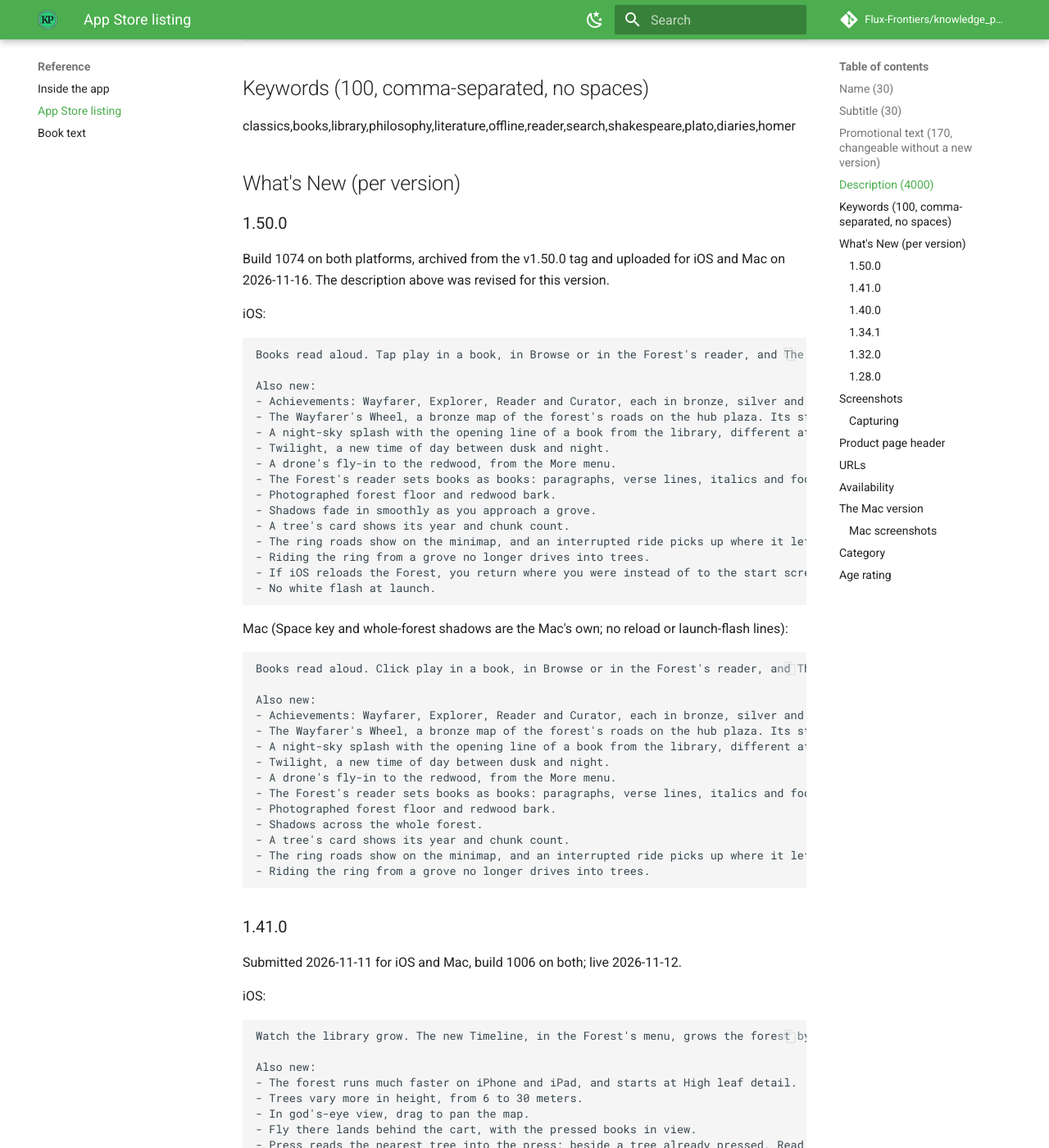
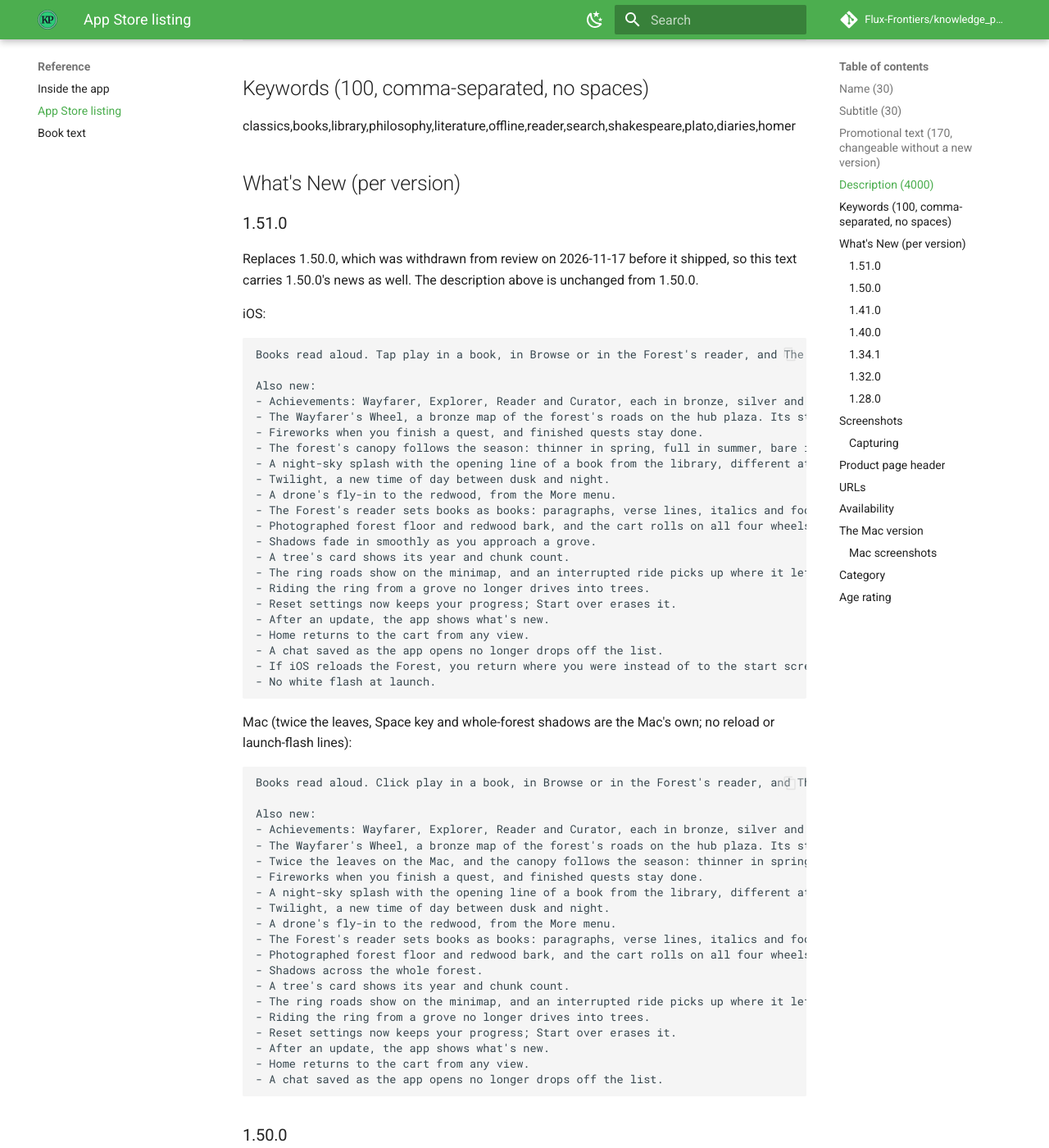
Before and after one commit to Flux-Frontiers/knowledge_press, an MkDocs documentation site: the page built from docs/APP_STORE_LISTING.md, in a window 1280 px wide and 1400 px high, scrolled down 1980 px. Shown: the whole window at 82% size. Built offline with MkDocs 1.6.1 and Material for MkDocs 9.7.7, drawn with Linux system fonts in a browser that asks for light colours; comment, search, counter and statistics services are not loaded; some of the changed text lies outside the part shown.

Commit message:
chore(release): v1.51.0 release notes, dated 2026-11-17
1.50.0 was withdrawn from App Review before it shipped; 1.51.0 replaces it.
Sets the release date, moves the chat-store fix under Fixed, regenerates
both notes files, and adds 1.51.0 store What's New text that carries
1.50.0's news as well.

Co-Authored-By: Claude Opus 5.5 <noreply@anthropic.com>

````diff
--- a/docs/APP_STORE_LISTING.md
+++ b/docs/APP_STORE_LISTING.md
@@ -95,10 +95,71 @@ classics,books,library,philosophy,literature,offline,reader,search,shakespeare,p
 
 ## What's New (per version)
 
+### 1.51.0
+
+Replaces 1.50.0, which was withdrawn from review on 2026-11-17 before it
+shipped, so this text carries 1.50.0's news as well. The description above is
+unchanged from 1.50.0.
+
+iOS:
+
+```text
+Books read aloud. Tap play in a book, in Browse or in the Forest's reader, and The Knowledge Press reads it a paragraph at a time, following along on the page, in a voice that suits the author: British for Austen, American for Twain. Choose the voice and speed in Settings. In the Forest, the reading goes on while you drive.
+
+Also new:
+- Achievements: Wayfarer, Explorer, Reader and Curator, each in bronze, silver and gold, listed on the Press tab.
+- The Wayfarer's Wheel, a bronze map of the forest's roads on the hub plaza. Its studs grow with every grove you visit and every book you open, and it has its own camera view.
+- Fireworks when you finish a quest, and finished quests stay done.
+- The forest's canopy follows the season: thinner in spring, full in summer, bare in winter.
+- A night-sky splash with the opening line of a book from the library, different at each launch.
+- Twilight, a new time of day between dusk and night.
+- A drone's fly-in to the redwood, from the More menu.
+- The Forest's reader sets books as books: paragraphs, verse lines, italics and footnotes, with a text size control.
+- Photographed forest floor and redwood bark, and the cart rolls on all four wheels.
+- Shadows fade in smoothly as you approach a grove.
+- A tree's card shows its year and chunk count.
+- The ring roads show on the minimap, and an interrupted ride picks up where it left off.
+- Riding the ring from a grove no longer drives into trees.
+- Reset settings now keeps your progress; Start over erases it.
+- After an update, the app shows what's new.
+- Home returns to the cart from any view.
+- A chat saved as the app opens no longer drops off the list.
+- If iOS reloads the Forest, you return where you were instead of to the start screen.
+- No white flash at launch.
+```
+
+Mac (twice the leaves, Space key and whole-forest shadows are the Mac's own;
+no reload or launch-flash lines):
+
+```text
+Books read aloud. Click play in a book, in Browse or in the Forest's reader, and The Knowledge Press reads it a paragraph at a time, following along on the page, in a voice that suits the author: British for Austen, American for Twain. Choose the voice and speed in Settings. In the Forest, Space starts and pauses the reading, and it goes on while you drive.
+
+Also new:
+- Achievements: Wayfarer, Explorer, Reader and Curator, each in bronze, silver and gold, listed on the Press tab.
+- The Wayfarer's Wheel, a bronze map of the forest's roads on the hub plaza. Its studs grow with every grove you visit and every book you open, and it has its own camera view.
+- Twice the leaves on the Mac, and the canopy follows the season: thinner in spring, full in summer, bare in winter.
+- Fireworks when you finish a quest, and finished quests stay done.
+- A night-sky splash with the opening line of a book from the library, different at each launch.
+- Twilight, a new time of day between dusk and night.
+- A drone's fly-in to the redwood, from the More menu.
+- The Forest's reader sets books as books: paragraphs, verse lines, italics and footnotes, with a text size control.
+- Photographed forest floor and redwood bark, and the cart rolls on all four wheels.
+- Shadows across the whole forest.
+- A tree's card shows its year and chunk count.
+- The ring roads show on the minimap, and an interrupted ride picks up where it left off.
+- Riding the ring from a grove no longer drives into trees.
+- Reset settings now keeps your progress; Start over erases it.
+- After an update, the app shows what's new.
+- Home returns to the cart from any view.
+- A chat saved as the app opens no longer drops off the list.
+```
+
 ### 1.50.0
 
 Build 1074 on both platforms, archived from the v1.50.0 tag and uploaded for
-iOS and Mac on 2026-11-16. The description above was revised for this version.
+iOS and Mac on 2026-11-16. Withdrawn from review on 2026-11-17, never
+released; replaced by 1.51.0. The description above was revised for this
+version.
 
 iOS:
 
````
Also changed, not shown: CHANGELOG.md (+3 -4 lines), app/GutenbergKGKit/Sources/KnowledgePressUI/Resources/ReleaseNotes.md (+3 -4 lines), release-notes.md (+3 -4 lines), 1 other file.
